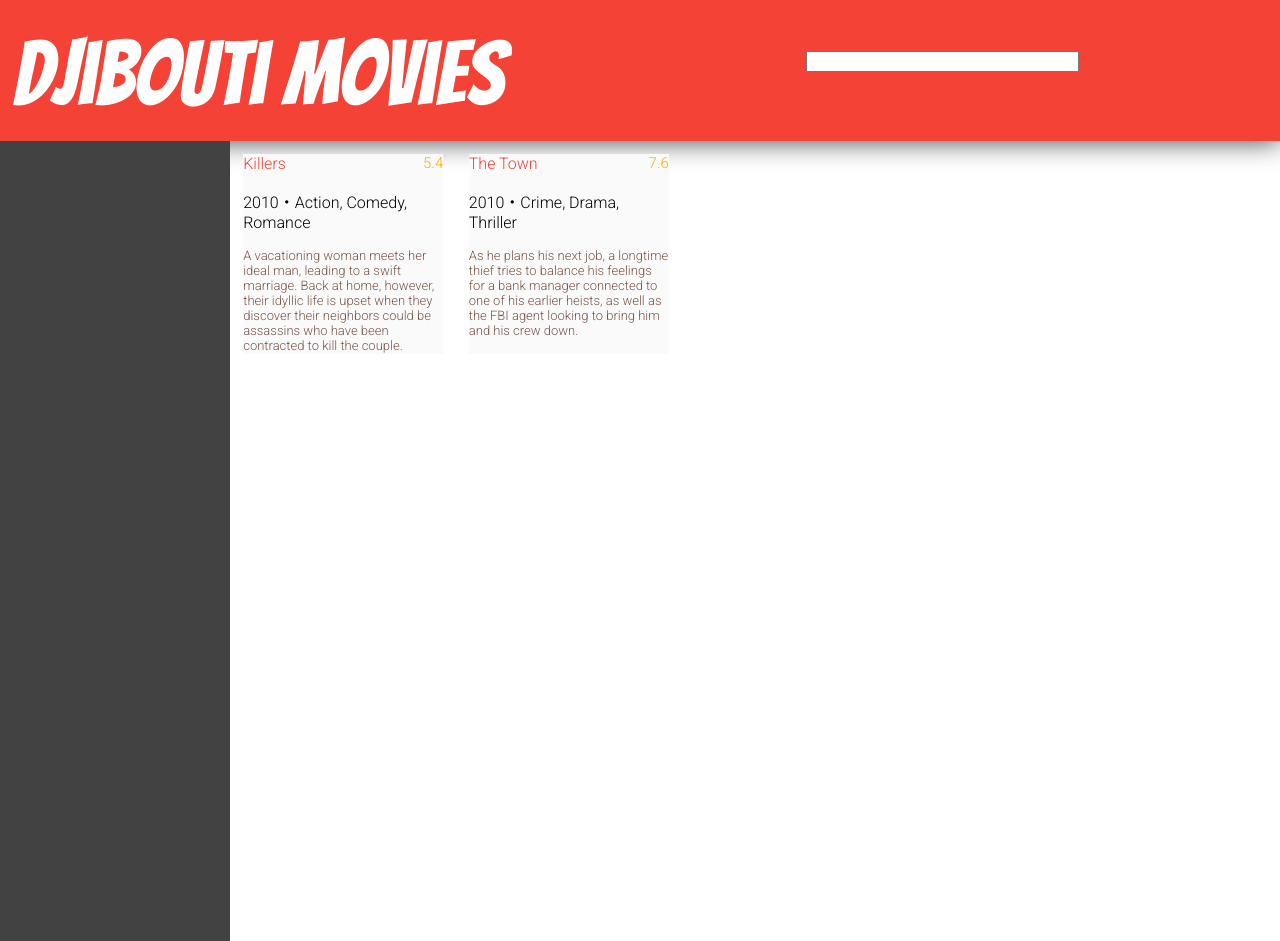
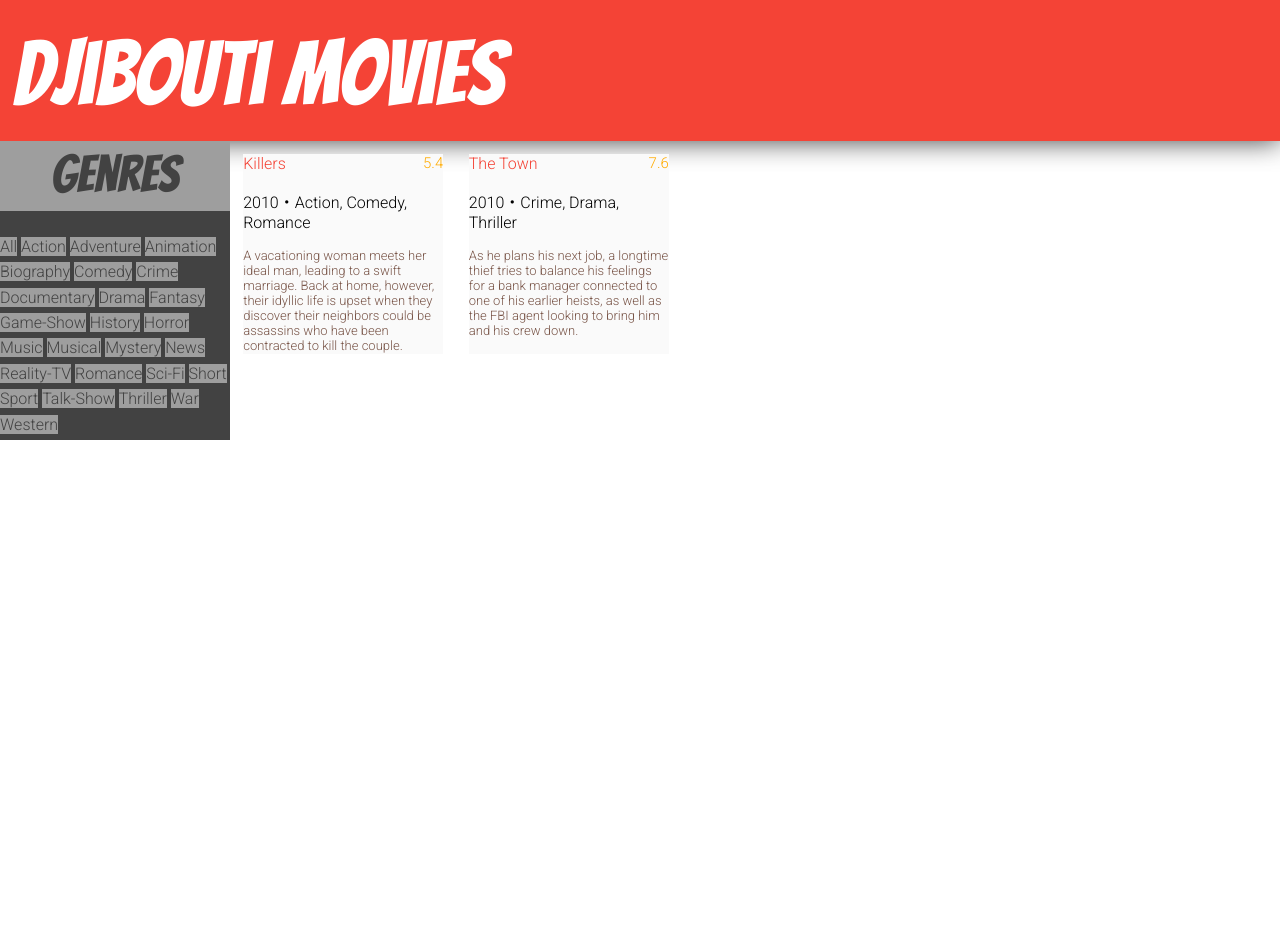
Before and after one commit to AugieDoebling/djiboutimovies, a Django app: page /movies/ in a window 1280 px wide. After the commit the page ends 440 px from the top, so only its background shows below. Run offline with Django 3.2, Linux system fonts and the light colour scheme; data comes from the database, SQL or seed files in the repository; both versions use the stored data as it was after the commit.

Commit message:
Can Now Filter Based on Genre

```diff
--- a/movies/static/movies/indexstyle.css
+++ b/movies/static/movies/indexstyle.css
@@ -54,9 +54,42 @@ a {
 	background-color: #424242;
 	z-index: -1;
 
-	height: 800px;
+	height: 100%;
 	width: 18%;
+
 }
+
+.genreheader {
+	display: block;
+	background-color: #9E9E9E;
+	color: #424242;
+
+
+
+	text-align: center;
+	vertical-align: middle;
+	font-size: 4vw;
+	font-family: 'Bangers', cursive;
+
+	width: 100%;
+	height: 5vw;
+	padding-top: 0.5vw;
+	margin-bottom: 2vw;
+}
+
+.genrebar paper-button.custom:hover {
+    background-color: #F44336;
+}
+
+.genrebar paper-button.indigo {
+    background-color: #9E9E9E;
+    color: #424242;
+    display: inline-block;
+    text-align: center;
+
+   	margin-bottom: 0.5vw;
+  }
+
 
 .results {
 	display: inline-table;
--- a/movies/templates/movies/index.html
+++ b/movies/templates/movies/index.html
@@ -33,21 +33,54 @@
 
 	<div class="titlebar">
 		<p id="pagetitle">Djibouti Movies</p>
-		<form id = "search" method="get" action="http://www.google.com/search">
+<!-- 		<form id = "search" method="get" action="http://www.google.com/search">
 			<paper-input class="papersearch" label="Search Movies" >
 				<input is = "core-input" type = "text" name="q" size="31" maxlength="255">
 			</paper-input>
- 		</form>
+ 		</form> -->
 	</div>
 
 
 	<div class="genrebar">
+		<div class="genreheader">Genres</div>
+
+<!-- 		["Short", "Drama", "Comedy", "Documentary", "Adult", "Action", "Romance", "Thriller", "Animation", "Family",
+          "Crime", "Horror", "Music", "Adventure", "Fantasy", "Sci-Fi", "Mystery", "Biography", "Sport", "History",
+          "Musical", "Western", "War", "Reality-TV", "News", "Talk-Show", "Game-Show"] -->
+
+		<a href="/movies/"> <paper-button class="custom indigo"/>All</paper-button></a>
+		<a href="/movies/Action/"> <paper-button class="custom indigo"/>Action</paper-button></a>
+		<a href="/movies/Adventure/"> <paper-button class="custom indigo"/>Adventure</paper-button></a>
+		<a href="/movies/Animation/"> <paper-button class="custom indigo"/>Animation</paper-button></a>
+		<a href="/movies/Biography/"> <paper-button class="custom indigo"/>Biography</paper-button></a>
+		<a href="/movies/Comedy/"> <paper-button class="custom indigo"/>Comedy</paper-button></a>
+		<a href="/movies/Crime/"> <paper-button class="custom indigo"/>Crime</paper-button></a>
+		<a href="/movies/Documentary/"> <paper-button class="custom indigo">Documentary</paper-button></a>
+		<a href="/movies/Drama/"> <paper-button class="custom indigo">Drama</paper-button></a>
+		<a href="/movies/Fantasy/"> <paper-button class="custom indigo"/>Fantasy</paper-button></a>
+		<a href="/movies/GameShow/"> <paper-button class="custom indigo">Game-Show</paper-button></a>
+		<a href="/movies/History/"> <paper-button class="custom indigo"/>History</paper-button></a>
+		<a href="/movies/Horror/"> <paper-button class="custom indigo"/>Horror</paper-button></a>
+		<a href="/movies/Music/"> <paper-button class="custom indigo"/>Music</paper-button></a>
+		<a href="/movies/Musical/"> <paper-button class="custom indigo"/>Musical</paper-button></a>
+		<a href="/movies/Mystery/"> <paper-button class="custom indigo"/>Mystery</paper-button></a>
+		<a href="/movies/News/"> <paper-button class="custom indigo"/>News</paper-button></a>
+		<a href="/movies/RealityTV/"> <paper-button class="custom indigo"/>Reality-TV</paper-button></a>
+		<a href="/movies/Romance/"> <paper-button class="custom indigo"/>Romance</paper-button></a>
+		<a href="/movies/SciFi/"> <paper-button class="custom indigo"/>Sci-Fi</paper-button></a>
+		<a href="/movies/Short/"> <paper-button class="custom indigo"/>Short</paper-button></a>
+		<a href="/movies/Sport/"> <paper-button class="custom indigo"/>Sport</paper-button></a>
+		<a href="/movies/TalkShow/"> <paper-button class="custom indigo"/>Talk-Show</paper-button></a>
+		<a href="/movies/Thriller/"> <paper-button class="custom indigo"/>Thriller</paper-button></a>
+		<a href="/movies/War/"> <paper-button class="custom indigo"/>War</paper-button></a>
+		<a href="/movies/Western/"> <paper-button class="custom indigo"/>Western</paper-button></a>
 	</div>
 
 	<div class="results">
 
 	{% if movie_list %}
 	    {% for movie in movie_list %}
+	    	{% if genre == None or movie.genre_one == genre or movie.genre_two == genre or movie.genre_three == genre%}
 
 			    <paper-card image={{movie.img_url}}>
 					<div class="card-content">
@@ -61,6 +94,7 @@
 						<p class="cafe-light">{{ movie.description }}</p>
 					</div>
 				</paper-card>
+			{% endif %}
 
 	    {% endfor %}
 	{% else %}
--- a/movies/urls.py
+++ b/movies/urls.py
@@ -4,5 +4,5 @@ from . import views
 
 urlpatterns = [
     url(r'^$', views.genre_page),
-    url(r'^([0-9]{4})/$', views.genre_page),
+    url(r'^(?P<genre>\w{0,15})/$', views.genre_page),
 ]
```
Also changed, not shown: background.py (+11 -9 lines), test.py (added, +18 -0 lines), db.sqlite3. Lines whose indentation alone changed are shown as unchanged.
